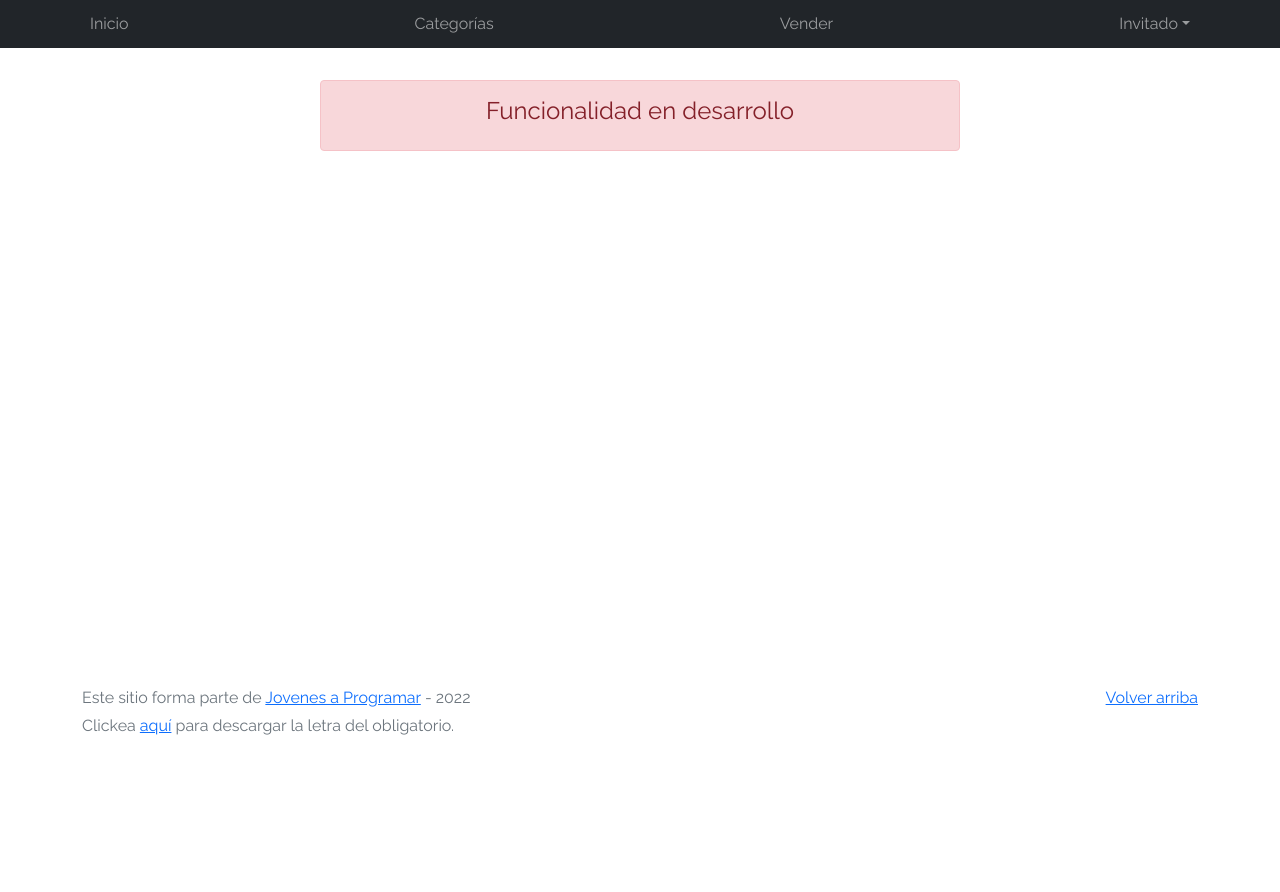
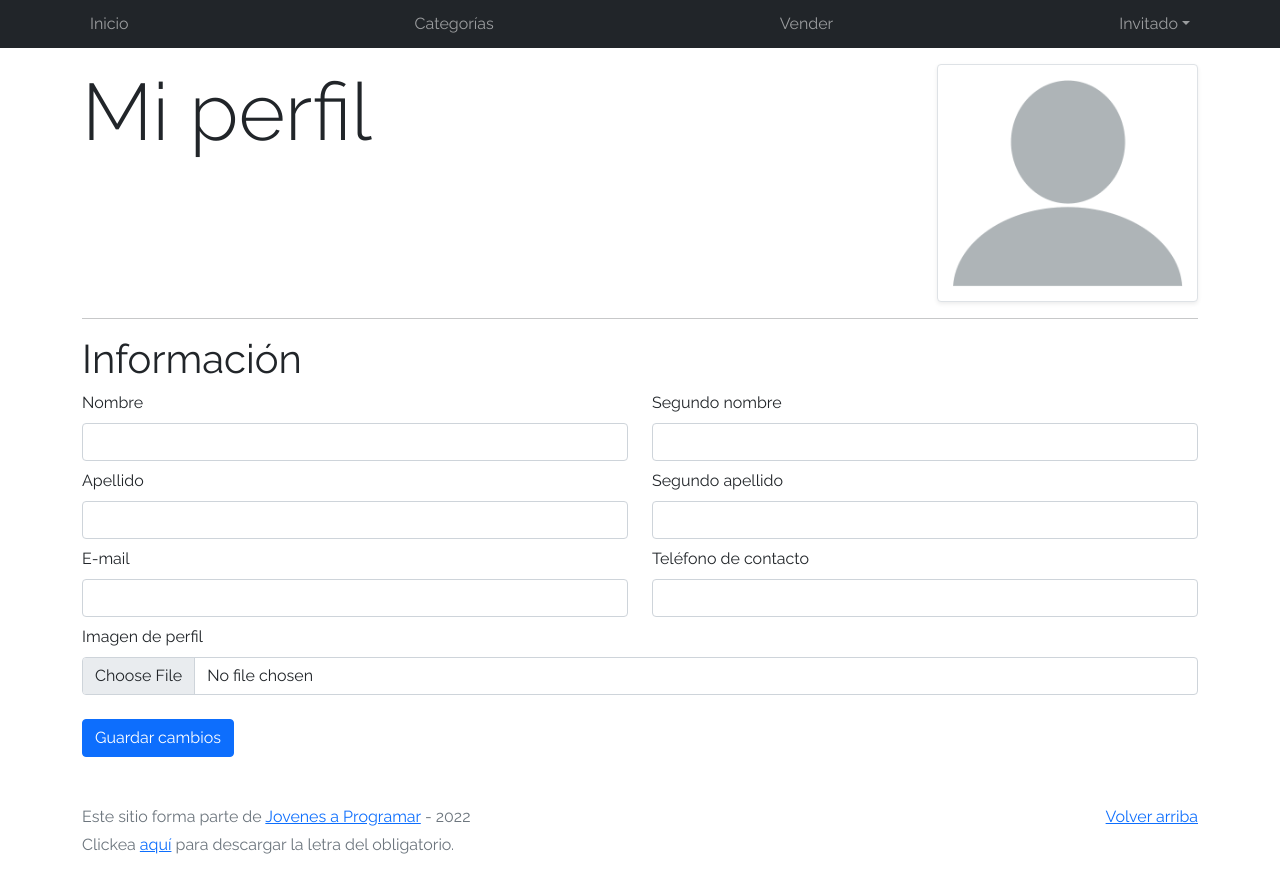
Before and after one commit to xqft/jap-ecommerce, a plain HTML site: page my-profile.html in a window 1280 px wide. Before the commit the page ends 800 px from the top, so only its background shows below. Drawn offline with Linux system fonts and the light colour scheme.

Commit message:
Designed user profile markup

```diff
--- a/my-profile.html
+++ b/my-profile.html
@@ -30,9 +30,61 @@
   <div id="navbar"></div>
   <main>
     <div class="container">
-      <div class="alert alert-danger text-center" role="alert">
-        <h4 class="alert-heading">Funcionalidad en desarrollo</h4>
-      </div>
+        <div class="row my-3">
+          <div class="col-9">
+            <h1 class="display-1">Mi perfil</h1>
+          </div>
+          <div class="col-3">
+            <img class="img-thumbnail rounded shadow-sm" src="img/img_perfil.png" alt="imagen de perfil">
+          </div>
+        </div>
+        <hr>
+        <div class="row">
+          <h1>Información</h1>
+          <form id="profileForm" novalidate>
+            <div class="row mb-2">
+              <div class="col">
+                <label for="name" class="form-label">Nombre</label>
+                <input type="text" class="form-control" id="name" required>
+              </div>
+              <div class="col">
+                <label for="midname" class="form-label">Segundo nombre</label>
+                <input type="text" class="form-control" id="midname">
+              </div>
+            </div>
+            <div class="row mb-2">
+              <div class="col">
+                <label for="lastname" class="form-label">Apellido</label>
+                <input type="text" class="form-control" id="lastname" required>
+              </div>
+              <div class="col">
+                <label for="seclastname" class="form-label">Segundo apellido</label>
+                <input type="text" class="form-control" id="seclastname">
+              </div>
+            </div>
+            <div class="row mb-2">
+              <div class="col">
+                <label for="email" class="form-label">E-mail</label>
+                <input type="email" class="form-control" id="email" required>
+              </div>
+              <div class="col">
+                <label for="phone" class="form-label">Teléfono de contacto</label>
+                <input type="tel" class="form-control" id="phone">
+              </div>
+            </div>
+            <div class="row mb-4">
+              <div class="col">
+                <label for="picture" class="form-label">Imagen de perfil</label>
+                <input type="file" class="form-control" id="picture" required>
+              </div>
+            </div>
+            <div class="row">
+              <div class="col">
+                <button type="submit" class="btn btn-primary">Guardar cambios</button>
+              </div>
+            </div>
+          </form>
+        </div>
     </div>
   </main>
   <footer class="text-muted">
```
